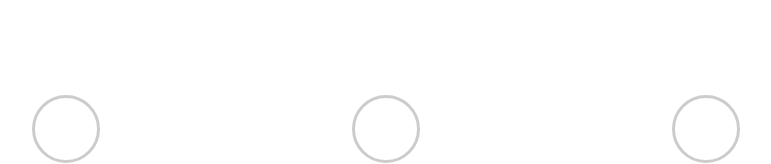
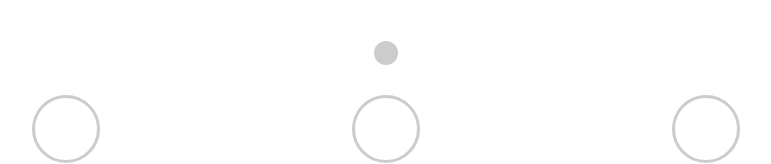
Before and after one commit to Worley03/Worley03.github.io, a React (Vite) app in the folder gobbletreact/: page / in a window 1280 px wide. Both pictures are taken after a click on the button "Local Multiplayer". Shown: the part 559-723 px from the top of the page, without its empty margins (254-1025 px from the left). Built offline with nearby package versions, Linux system fonts and the light colour scheme.

Commit message:
v1.1 - Player turn indicators.

```diff
--- a/gobbletreact/src/App.css
+++ b/gobbletreact/src/App.css
@@ -8,6 +8,32 @@
 
 .playerstacks{
 
+}
+
+/* Add this to your App.css */
+.turn-indicator {
+    height: 3vh;
+    border-radius: 50%;
+    position: absolute;
+    left: 50%;
+    transform: translateX(-50%);
+    aspect-ratio: 1; /* Maintain a square aspect ratio */
+}
+
+.player1-indicator {
+    background-color: #ccc; /* Adjust as needed to position below the grid */
+    position: absolute;
+    bottom: 22%;
+    display: flex;
+    align-items: center;
+}
+
+.player2-indicator {
+    background-color: #ccc; /* Adjust as needed to position below the grid */
+    position: absolute;
+    top: 22%;
+    display: flex;
+    align-items: center;
 }
 
 .grid {
--- a/gobbletreact/src/App.jsx
+++ b/gobbletreact/src/App.jsx
@@ -1,22 +1,13 @@
-// App.jsx (will be renamed to localmultiplayer.jsx)
-
 import React, { useState, useEffect } from 'react';
 import './App.css';
 
 const GameBoard = (props) => {
-
     const [selectedCup, setSelectedCup] = useState({ id: null, isSelected: false });
-    const [gridCells, setGridCells] = useState(Array(16).fill([])); // Each cell starts as an empty array
+    const [gridCells, setGridCells] = useState(Array(16).fill([]));
     const [winner, setWinner] = useState(null);
-    const [currentPlayer, setCurrentPlayer] = useState('player1'); // Player 1 starts
-
-
-    const switchTurn = () => {
-        setCurrentPlayer(currentPlayer === 'player1' ? 'player2' : 'player1');
-    };
+    const [currentPlayer, setCurrentPlayer] = useState('player1');
 
     useEffect(() => {
-        // Update winner state when a winning condition is detected
         const winningPlayer = checkForWin(gridCells);
         if (winningPlayer) {
             setWinner(winningPlayer);
@@ -25,49 +16,38 @@ const GameBoard = (props) => {
 
     useEffect(() => {
         if (winner) {
-            alert(`${winner} wins!`);
-            props.onReturnToLanding(); // Return to the landing page
+            setTimeout(() => {
+                alert(`${winner} wins!`);
+                props.onReturnToLanding();
+            }, 0);
         }
     }, [winner, props.onReturnToLanding]);
 
-
-    const handleCupClick = (cupId) => {
-        event.stopPropagation(); // Stop event from propagating to the global click listener
-
-        // Map currentPlayer to "White" or "Black"
-        const currentPlayerColor = currentPlayer === 'player1' ? 'White' : 'Black';
-
-        // Check if it's the current player's turn
+    const handleCupClick = (cupId, event) => {
+        event.stopPropagation();
         if (cupId.includes(currentPlayer)) {
             setSelectedCup({ id: cupId, isSelected: true });
         } else {
-            alert(`It's ${currentPlayerColor}'s turn!`);
+            alert(`It's not your turn!`);
         }
     };
 
-
-
     useEffect(() => {
         const handleGlobalClick = (event) => {
-            // Check if the click is outside of a grid cell or on an empty cell
             if (!event.target.classList.contains('grid-cell') || !event.target.hasChildNodes()) {
                 setSelectedCup({ id: null, isSelected: false });
             }
         };
 
-        // Add global click event listener
         document.addEventListener('click', handleGlobalClick);
-
-        // Cleanup
         return () => {
             document.removeEventListener('click', handleGlobalClick);
         };
     }, []);
 
-    const handleGridCellClick = (cellIndex) => {
+    const handleGridCellClick = (cellIndex, event) => {
+        event.stopPropagation();
         const clickedStack = gridCells[cellIndex];
-        event.stopPropagation(); // Stop event from propagating to the global click listener
-
         // Allow the move only if it's the current player's turn
         if (selectedCup.isSelected && selectedCup.id) {
             const selectedCupSize = parseInt(selectedCup.id.split('-')[2]);
@@ -115,8 +95,19 @@ const GameBoard = (props) => {
         }
     };
 
+    const switchTurn = () => {
+        setCurrentPlayer(currentPlayer === 'player1' ? 'player2' : 'player1');
+
+    };
+
     return (
         <div className="mainpage">
+            {currentPlayer === 'player1' && (
+                <div className="turn-indicator player1-indicator" />
+            )}
+            {currentPlayer === 'player2' && (
+                <div className="turn-indicator player2-indicator" />
+            )}
             <div className="game-board">
                 <div className="grid">
                     {renderGrid(handleGridCellClick, gridCells, selectedCup)}
```
